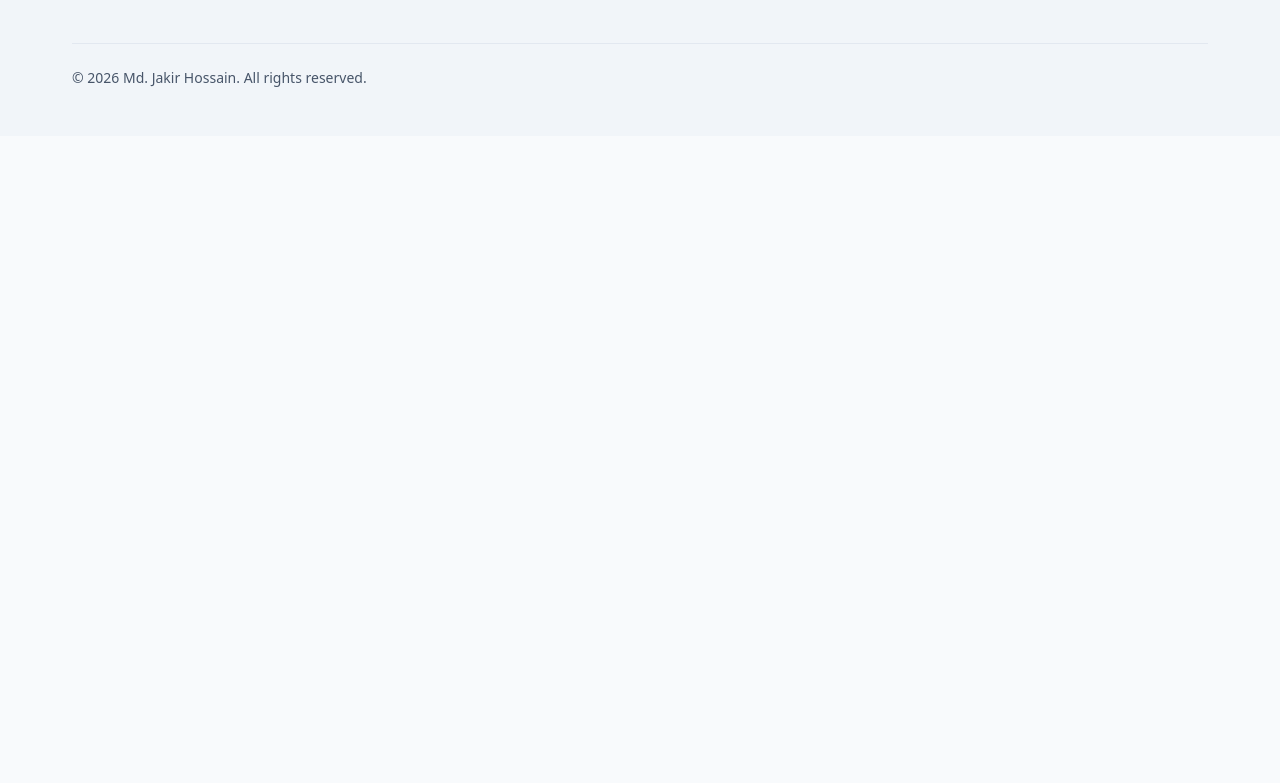
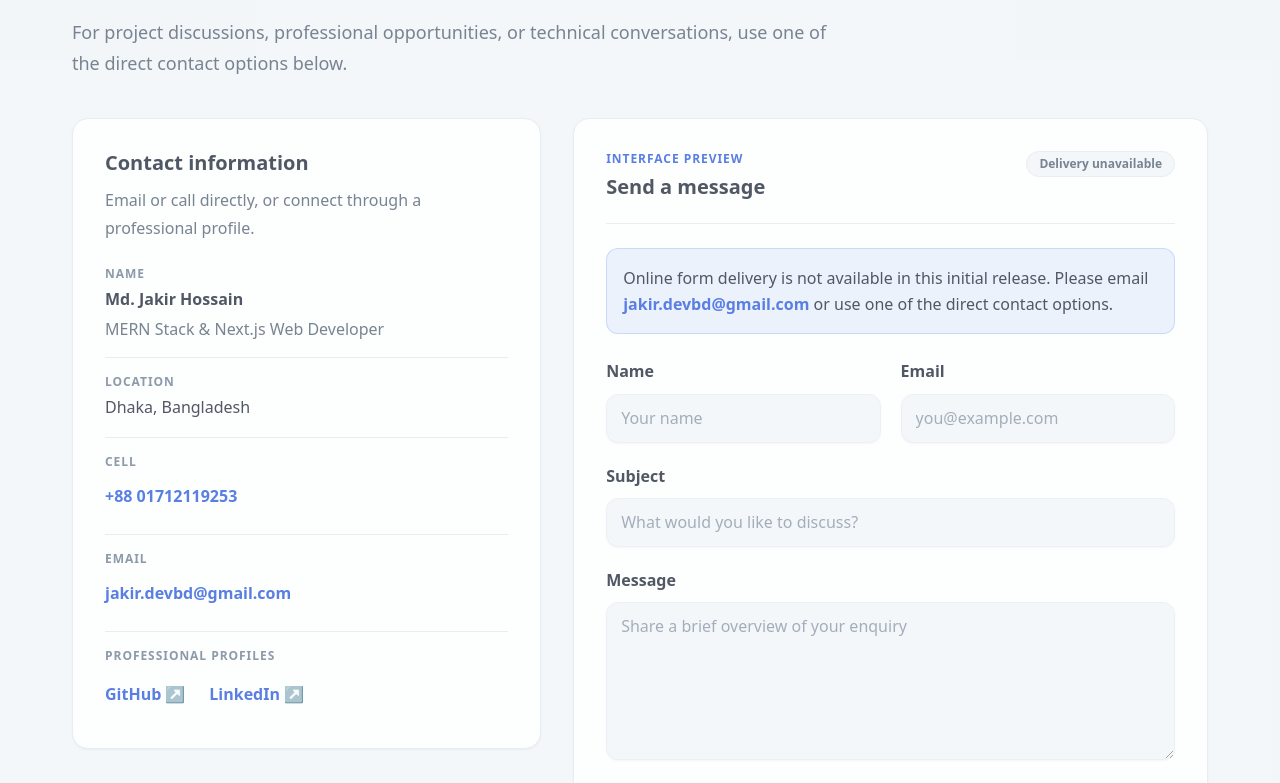
Before and after one commit to Jakirhossain80/my-portfolio, a Next.js app: page / in a window 1280 px wide. Shown: the part 8557-9340 px from the top of the page. Before the commit the page ends 8693 px from the top, so only its background shows below. Built offline with nearby package versions, Linux system fonts and the light colour scheme; no server answers.

Commit message:
Contact section done

```diff
--- a/src/app/page.tsx
+++ b/src/app/page.tsx
@@ -1,6 +1,7 @@
 import type { Metadata } from "next";
 
 import { About } from "@/components/sections/about";
+import { Contact } from "@/components/sections/contact";
 import { Experience } from "@/components/sections/experience";
 import { FeaturedProjects } from "@/components/sections/featured-projects";
 import { Hero } from "@/components/sections/hero";
@@ -39,6 +40,7 @@ export default function Home() {
       <FeaturedProjects />
       <Experience />
       <Process />
+      <Contact />
     </>
   );
 }
--- a/src/components/layout/site-footer.tsx
+++ b/src/components/layout/site-footer.tsx
@@ -40,10 +40,10 @@ export function SiteFooter() {
             </ul>
           </nav>
 
-          <section aria-labelledby="contact-heading" id="contact" tabIndex={-1}>
+          <section aria-labelledby="footer-contact-heading">
             <h2
               className="font-mono text-xs font-semibold tracking-[var(--letter-spacing-label)] text-foreground uppercase"
-              id="contact-heading"
+              id="footer-contact-heading"
             >
               Contact
             </h2>
--- /dev/null
+++ b/src/components/sections/contact.tsx
@@ -0,0 +1,183 @@
+import { ExternalLink } from "@/components/common/external-link";
+import { SectionHeading } from "@/components/common/section-heading";
+import { Container } from "@/components/layout/container";
+import { Section } from "@/components/layout/section";
+import { Button } from "@/components/ui/button";
+import { Card } from "@/components/ui/card";
+import { siteConfig } from "@/lib/site";
+
+const fieldClassName =
+  "mt-2 min-h-11 w-full rounded-lg border border-border bg-background px-3.5 py-2.5 text-foreground shadow-sm placeholder:text-subtle-foreground disabled:cursor-not-allowed disabled:bg-muted disabled:text-muted-foreground disabled:opacity-80";
+
+export function Contact() {
+  return (
+    <Section
+      aria-labelledby="contact-heading"
+      className="section-reveal"
+      id="contact"
+      surface="alternate"
+      tabIndex={-1}
+    >
+      <Container>
+        <SectionHeading
+          description="For project discussions, professional opportunities, or technical conversations, use one of the direct contact options below."
+          eyebrow="Contact"
+          title="Let’s start a conversation"
+          titleId="contact-heading"
+        />
+
+        <div className="mt-10 grid items-start gap-6 lg:grid-cols-[minmax(0,0.85fr)_minmax(0,1.15fr)] lg:gap-8">
+          <Card padding="lg">
+            <h3 className="text-xl leading-[var(--line-height-heading)] font-semibold text-foreground">
+              Contact information
+            </h3>
+            <p className="mt-3 leading-[var(--line-height-body)] text-muted-foreground">
+              Email or call directly, or connect through a professional profile.
+            </p>
+
+            <dl className="mt-6 divide-y divide-border">
+              <div className="py-4 first:pt-0">
+                <dt className="font-mono text-xs font-semibold tracking-[var(--letter-spacing-label)] text-subtle-foreground uppercase">
+                  Name
+                </dt>
+                <dd className="mt-1 font-semibold text-foreground">{siteConfig.name}</dd>
+                <dd className="mt-1 text-sm text-muted-foreground sm:text-base">
+                  {siteConfig.professionalTitle}
+                </dd>
+              </div>
+              <div className="py-4">
+                <dt className="font-mono text-xs font-semibold tracking-[var(--letter-spacing-label)] text-subtle-foreground uppercase">
+                  Location
+                </dt>
+                <dd className="mt-1 text-foreground">{siteConfig.location}</dd>
+              </div>
+              <div className="py-4">
+                <dt className="font-mono text-xs font-semibold tracking-[var(--letter-spacing-label)] text-subtle-foreground uppercase">
+                  Cell
+                </dt>
+                <dd className="mt-1">
+                  <a className="text-link inline-flex min-h-11 items-center" href={siteConfig.phoneHref}>
+                    {siteConfig.phone}
+                  </a>
+                </dd>
+              </div>
+              <div className="py-4">
+                <dt className="font-mono text-xs font-semibold tracking-[var(--letter-spacing-label)] text-subtle-foreground uppercase">
+                  Email
+                </dt>
+                <dd className="mt-1 break-words">
+                  <a className="text-link inline-flex min-h-11 items-center" href={siteConfig.emailHref}>
+                    {siteConfig.email}
+                  </a>
+                </dd>
+              </div>
+              <div className="pt-4">
+                <dt className="font-mono text-xs font-semibold tracking-[var(--letter-spacing-label)] text-subtle-foreground uppercase">
+                  Professional profiles
+                </dt>
+                <dd className="mt-2 flex flex-wrap gap-x-6 gap-y-1">
+                  {siteConfig.socialLinks.map((link) => (
+                    <ExternalLink className="min-h-11" href={link.href} key={link.href}>
+                      {link.label}
+                    </ExternalLink>
+                  ))}
+                </dd>
+              </div>
+            </dl>
+          </Card>
+
+          <Card padding="lg">
+            <div className="flex flex-col gap-4 border-b border-border pb-6 sm:flex-row sm:items-start sm:justify-between">
+              <div>
+                <p className="font-mono text-xs font-semibold tracking-[var(--letter-spacing-label)] text-primary-hover uppercase">
+                  Interface preview
+                </p>
+                <h3 className="mt-2 text-xl leading-[var(--line-height-heading)] font-semibold text-foreground">
+                  Send a message
+                </h3>
+              </div>
+              <span className="w-fit rounded-full border border-border bg-muted px-3 py-1 font-mono text-xs font-semibold text-muted-foreground">
+                Delivery unavailable
+              </span>
+            </div>
+
+            <p
+              className="mt-6 rounded-lg border border-primary/25 bg-primary/10 p-4 text-sm leading-relaxed text-foreground sm:text-base"
+              id="contact-form-status"
+            >
+              Online form delivery is not available in this initial release. Please email{` `}
+              <a className="text-link" href={siteConfig.emailHref}>
+                {siteConfig.email}
+              </a>{` `}
+              or use one of the direct contact options.
+            </p>
+
+            <form aria-describedby="contact-form-status" className="mt-6">
+              <fieldset disabled>
+                <legend className="sr-only">Contact form preview</legend>
+                <div className="grid gap-5 sm:grid-cols-2">
+                  <div>
+                    <label className="font-semibold text-foreground" htmlFor="contact-name">
+                      Name
+                    </label>
+                    <input
+                      autoComplete="name"
+                      className={fieldClassName}
+                      id="contact-name"
+                      name="name"
+                      placeholder="Your name"
+                      type="text"
+                    />
+                  </div>
+                  <div>
+                    <label className="font-semibold text-foreground" htmlFor="contact-email">
+                      Email
+                    </label>
+                    <input
+                      autoComplete="email"
+                      className={fieldClassName}
+                      id="contact-email"
+                      name="email"
+                      placeholder="you@example.com"
+                      type="email"
+                    />
+                  </div>
+                </div>
+
+                <div className="mt-5">
+                  <label className="font-semibold text-foreground" htmlFor="contact-subject">
+                    Subject
+                  </label>
+                  <input
+                    className={fieldClassName}
+                    id="contact-subject"
+                    name="subject"
+                    placeholder="What would you like to discuss?"
+                    type="text"
+                  />
+                </div>
+
+                <div className="mt-5">
+                  <label className="font-semibold text-foreground" htmlFor="contact-message">
+                    Message
+                  </label>
+                  <textarea
+                    className={`${fieldClassName} min-h-36 resize-y`}
+                    id="contact-message"
+                    name="message"
+                    placeholder="Share a brief overview of your enquiry"
+                    rows={5}
+                  />
+                </div>
+
+                <Button className="mt-6 w-full sm:w-auto" disabled type="submit">
+                  Online delivery unavailable
+                </Button>
+              </fieldset>
+            </form>
+          </Card>
+        </div>
+      </Container>
+    </Section>
+  );
+}
--- a/src/lib/site.ts
+++ b/src/lib/site.ts
@@ -3,6 +3,8 @@ export const siteConfig = {
   title: "Md. Jakir Hossain | Portfolio",
   professionalTitle: "MERN Stack & Next.js Web Developer",
   location: "Dhaka, Bangladesh",
+  phone: "+88 01712119253",
+  phoneHref: "tel:+8801712119253",
   email: "jakir.devbd@gmail.com",
   emailHref: "mailto:jakir.devbd@gmail.com",
   description:
```
Also changed, not shown: public/images/profile/md-jakir-hossain-profile.webp, public/images/profile/md-jakir-hossain-profile2.webp (added), 3 other files (tests, documents, lock files or other folders).
